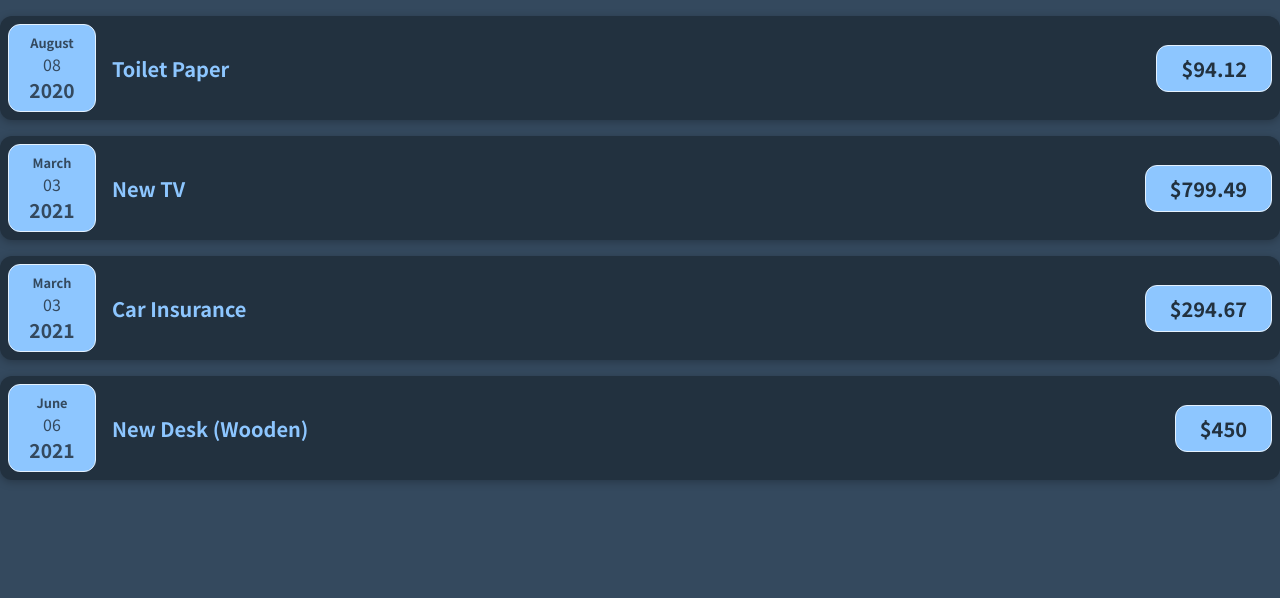
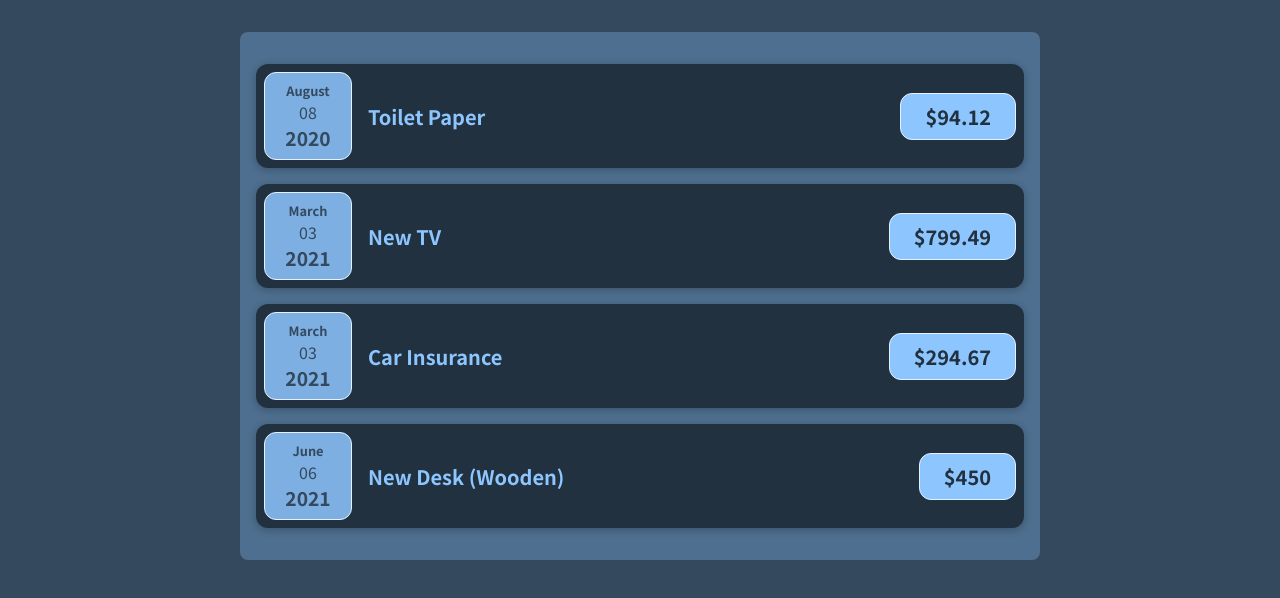
Before and after one commit to shinshilkina/react-the-complete-guide-incl-redux, a JavaScript app: page / in a window 1280 px wide. Shown: the top 598 px of the page. Built offline with nearby package versions, Linux system fonts and the light colour scheme.

Commit message:
added expenssive component and change styles

```diff
--- a/src/App.js
+++ b/src/App.js
@@ -1,4 +1,4 @@
-import ExpenseItem from './components/ExpenseItem/index'
+import Expenses from './components/Expenses/index';
 
 function App() {
   const expenses = [
@@ -22,24 +22,9 @@
       date: new Date(2021, 5, 12),
     },
   ]
-  const expensesElements = expenses.map(element => {
-    if (!element.title || !element.amount || !element.date || !element.id) {
-      return;
-    }
-    return (
-      <div>
-      <ExpenseItem
-        key={element.id}
-        title={element.title}
-        amount={element.amount}
-        date={element.date}
-      />
-      </div>
-    )
-  })
   return (
     <div>
-      { expensesElements }
+       <Expenses elements={expenses}/>
     </div>
   );
 }
--- a/src/components/Cards/index.css
+++ b/src/components/Cards/index.css
@@ -0,0 +1,4 @@
+.card {
+  border-radius: 12px;
+  box-shadow: 0 1px 8px rgba(0, 0, 0, 0.25);
+}
--- /dev/null
+++ b/src/components/Cards/index.js
@@ -0,0 +1,7 @@
+function Card(props) {
+  const classes = 'card ' + props.className;
+
+  return <div className={classes}>{props.children}</div>;
+}
+
+export default Card;
--- a/src/components/ExpenseDate/index.css
+++ b/src/components/ExpenseDate/index.css
@@ -4,7 +4,7 @@
   width: 5.5rem;
   height: 5.5rem;
   border: 1px solid #e4f1fe;
-  background-color: #8dc6ff;
+  background-color: rgba(141, 198, 255, 0.85);
   color: #34495e;
   border-radius: 12px;
   align-items: center;
--- a/src/components/ExpenseItem/index.js
+++ b/src/components/ExpenseItem/index.js
@@ -1,10 +1,11 @@
+import Card from '../Cards';
 import ExpenseDate from '../ExpenseDate/index';
 import './index.css';
 
 function ExpenseItem(props) {
 
   return (
-    <div className="expense-item">
+    <Card className="expense-item">
       <ExpenseDate date={ props.date } />
       <div className="expense-item__description">
         <h2>{ props.title }</h2>
@@ -12,7 +13,7 @@
           ${ props.amount }
         </div>
       </div>
-    </div>
+    </Card>
   )
 }
 
--- /dev/null
+++ b/src/components/Expenses/index.css
@@ -0,0 +1,8 @@
+.expenses {
+  padding: 1rem;
+  background-color: rgba(141, 198, 255, 0.3);
+  margin: 2rem auto;
+  width: 50rem;
+  max-width: 95%;
+  border-radius: 8px;
+}
--- /dev/null
+++ b/src/components/Expenses/index.js
@@ -0,0 +1,21 @@
+import ExpenseItem from '../ExpenseItem/index';
+import './index.css';
+
+function Expenses(props) {
+  const expensesElements = props.elements.map(element => {
+    if (!element.title || !element.amount || !element.date || !element.id) {
+      return;
+    }
+    return (
+      <ExpenseItem
+        key={element.id}
+        title={element.title}
+        amount={element.amount}
+        date={element.date}
+      />
+    )
+  })
+  return <div class="expenses"> { expensesElements } </div>;
+}
+
+export default Expenses;
```
Also changed, not shown: src/components/Cards/script.js (deleted).
